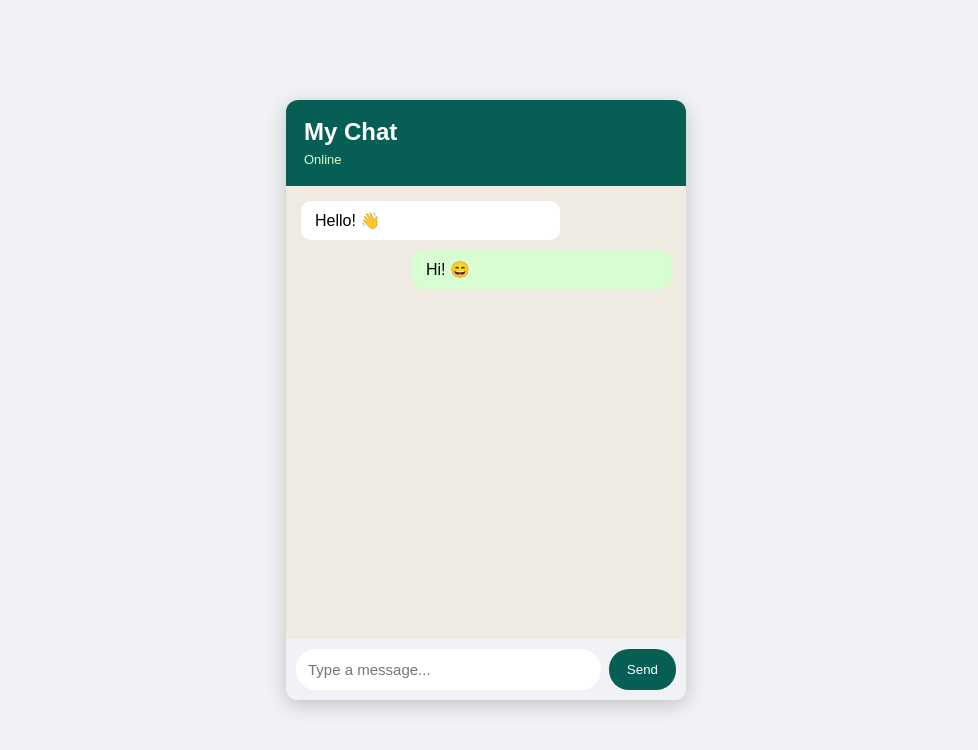
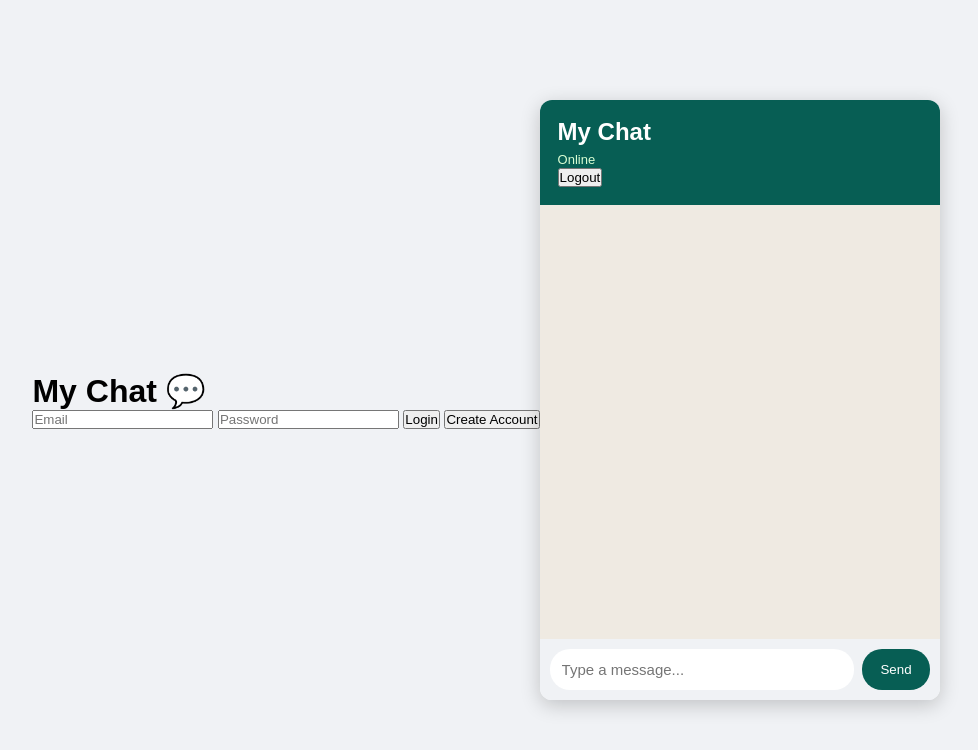
Before and after one commit to suryakantsingh886-bot/online_chat, a plain HTML site: page index.html in a window 1280 px wide. Shown: the whole page, without its empty margins (154-1132 px from the left). Drawn offline with Linux system fonts and the light colour scheme; no server answers.

Commit message:
Implement login and signup features in index.html
Added login and signup functionality to the chat application.

```diff
--- a/index.html
+++ b/index.html
@@ -1,34 +1,71 @@
 <!DOCTYPE html>
 <html lang="en">
+
 <head>
     <meta charset="UTF-8">
     <meta name="viewport" content="width=device-width, initial-scale=1.0">
+
     <title>My Chat</title>
+
     <link rel="stylesheet" href="style.css">
 </head>
 
 <body>
 
-    <div class="chat-container">
+    <!-- LOGIN / SIGNUP -->
+    <div class="auth-container" id="authContainer">
+
+        <h1>My Chat 💬</h1>
+
+        <input
+            type="email"
+            id="emailInput"
+            placeholder="Email"
+        >
+
+        <input
+            type="password"
+            id="passwordInput"
+            placeholder="Password"
+        >
+
+        <button id="loginButton">
+            Login
+        </button>
+
+        <button id="signupButton">
+            Create Account
+        </button>
+
+        <p id="authMessage"></p>
+
+    </div>
+
+
+    <!-- CHAT -->
+    <div class="chat-container" id="chatContainer">
 
         <div class="chat-header">
+
             <div>
                 <h2>My Chat</h2>
-                <span>Online</span>
+                <span id="userEmail">Online</span>
             </div>
+
+            <button id="logoutButton">
+                Logout
+            </button>
+
         </div>
 
+
         <div class="chat-messages" id="chatMessages">
-            <div class="message received">
-                <p>Hello! 👋</p>
-            </div>
 
-            <div class="message sent">
-                <p>Hi! 😄</p>
-            </div>
         </div>
 
+
         <div class="chat-input">
+
             <input
                 type="text"
                 id="messageInput"
@@ -36,12 +73,17 @@
                 autocomplete="off"
             >
 
-            <button id="sendButton">Send</button>
+            <button id="sendButton">
+                Send
+            </button>
+
         </div>
 
     </div>
 
+
     <script type="module" src="script.js"></script>
 
 </body>
+
 </html>
```
